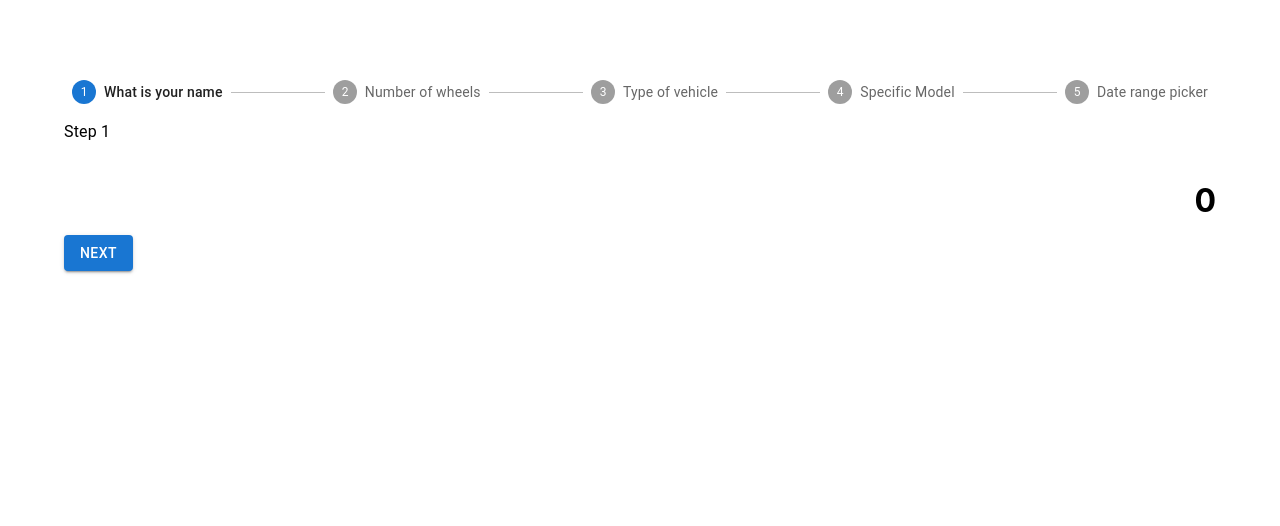
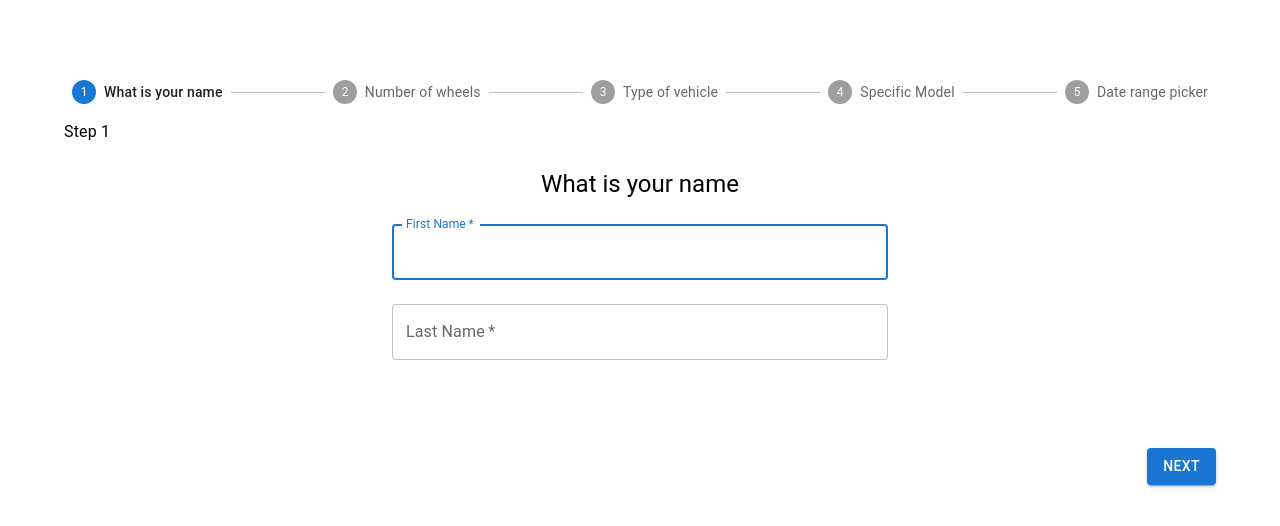
Before and after one commit to sanketgitmod/rental-frontend, a React (Vite) app: page / in a window 1280 px wide. Shown: the top 526 px of the page. Built offline with nearby package versions, Linux system fonts and the light colour scheme.

Commit message:
added components

```diff
--- a/package.json
+++ b/package.json
@@ -13,6 +13,8 @@
     "@emotion/styled": "^11.10.6",
     "@mui/icons-material": "^5.11.11",
     "@mui/material": "^5.11.14",
+    "@mui/x-date-pickers": "^6.2.0",
+    "dayjs": "^1.11.7",
     "moment": "^2.29.4",
     "react": "^18.2.0",
     "react-dom": "^18.2.0",
--- /dev/null
+++ b/src/components/Model.jsx
@@ -0,0 +1,31 @@
+import * as React from "react";
+import Radio from "@mui/material/Radio";
+import RadioGroup from "@mui/material/RadioGroup";
+import FormControlLabel from "@mui/material/FormControlLabel";
+import FormControl from "@mui/material/FormControl";
+import { Typography } from "@mui/material";
+
+function Model(props) {
+  return (
+    <FormControl
+      sx={{
+        display: "flex",
+        flexDirection: "column",
+        alignItems: "center",
+      }}
+    >
+      <Typography component="h1" variant="h5">
+        Specific Model
+      </Typography>
+      <RadioGroup
+        aria-labelledby="demo-radio-buttons-group-label"
+        name="radio-buttons-group"
+      >
+        <FormControlLabel value="r15" control={<Radio />} label="r15" />
+        <FormControlLabel value="m15" control={<Radio />} label="m15" />
+      </RadioGroup>
+    </FormControl>
+  );
+}
+
+export default Model;
--- /dev/null
+++ b/src/components/Picker.jsx
@@ -0,0 +1,30 @@
+import * as React from "react";
+import { DemoContainer } from "@mui/x-date-pickers/internals/demo";
+import { AdapterDayjs } from "@mui/x-date-pickers/AdapterDayjs";
+import { LocalizationProvider } from "@mui/x-date-pickers/LocalizationProvider";
+import { DatePicker } from "@mui/x-date-pickers/DatePicker";
+import { Box, Typography } from "@mui/material";
+
+function Picker(props) {
+  return (
+    <Box
+      sx={{
+        display: "flex",
+        flexDirection: "column",
+        alignItems: "center",
+      }}
+    >
+      <Typography component="h1" variant="h5">
+        Date range picker
+      </Typography>
+      <LocalizationProvider dateAdapter={AdapterDayjs}>
+        <DemoContainer components={["DatePicker"]}>
+          <DatePicker label="start date" />
+          <DatePicker label="end date" />
+        </DemoContainer>
+      </LocalizationProvider>
+    </Box>
+  );
+}
+
+export default Picker;
--- a/src/components/RentalForm.jsx
+++ b/src/components/RentalForm.jsx
@@ -5,6 +5,11 @@ import Step from "@mui/material/Step";
 import StepLabel from "@mui/material/StepLabel";
 import Button from "@mui/material/Button";
 import Typography from "@mui/material/Typography";
+import UserName from "./UserName";
+import Wheels from "./Wheels";
+import Vehicle from "./Vehicle";
+import Model from "./Model";
+import Picker from "./Picker";
 
 const steps = [
   "What is your name",
@@ -23,19 +28,19 @@ function RentalForm() {
 
   function showStep() {
     if (activeStep === 0) {
-      return <h1>0</h1>;
+      return <UserName />;
     }
     if (activeStep === 1) {
-      return <h1>1</h1>;
+      return <Wheels />;
     }
     if (activeStep === 2) {
-      return <h1>2</h1>;
+      return <Vehicle />;
     }
     if (activeStep === 3) {
-      return <h1>3</h1>;
+      return <Model />;
     }
     if (activeStep === 4) {
-      return <h1>4</h1>;
+      return <Picker />;
     }
   }
 
@@ -64,10 +69,13 @@ function RentalForm() {
           <Typography sx={{ mt: 2, mb: 1 }}>Step {activeStep + 1}</Typography>
           <Box sx={{ display: "flex", flexDirection: "row", pt: 2 }}>
             <Box sx={{ flex: "1 1 auto" }} />
-
-            {showStep()}
           </Box>
-          <Button variant="contained" onClick={handleNext}>
+          {showStep()}
+          <Button
+            variant="contained"
+            sx={{ marginY: 10, float: "right" }}
+            onClick={handleNext}
+          >
             {activeStep === steps.length - 1 ? "Finish" : "Next"}
           </Button>
         </>
--- /dev/null
+++ b/src/components/UserName.jsx
@@ -0,0 +1,41 @@
+import * as React from "react";
+import TextField from "@mui/material/TextField";
+import Box from "@mui/material/Box";
+import Typography from "@mui/material/Typography";
+
+function UserName() {
+  return (
+    <Box
+      sx={{
+        display: "flex",
+        flexDirection: "column",
+        alignItems: "center",
+      }}
+    >
+      <Typography component="h1" variant="h5">
+        What is your name
+      </Typography>
+      <Box component="form" sx={{ mt: 1 }}>
+        <TextField
+          margin="normal"
+          required
+          fullWidth
+          id="firstname"
+          label="First Name"
+          name="firstname"
+          autoFocus
+        />
+        <TextField
+          margin="normal"
+          required
+          fullWidth
+          id="lastname"
+          label="Last Name"
+          name="lastname"
+        />
+      </Box>
+    </Box>
+  );
+}
+
+export default UserName;
--- /dev/null
+++ b/src/components/Vehicle.jsx
@@ -0,0 +1,32 @@
+import * as React from "react";
+import Radio from "@mui/material/Radio";
+import RadioGroup from "@mui/material/RadioGroup";
+import FormControlLabel from "@mui/material/FormControlLabel";
+import FormControl from "@mui/material/FormControl";
+import { Typography } from "@mui/material";
+
+function Vehicle(props) {
+  return (
+    <FormControl
+      sx={{
+        display: "flex",
+        flexDirection: "column",
+        alignItems: "center",
+      }}
+    >
+      <Typography component="h1" variant="h5">
+        Type of vehicle
+      </Typography>
+      <RadioGroup
+        aria-labelledby="demo-radio-buttons-group-label"
+        defaultValue="sports"
+        name="radio-buttons-group"
+      >
+        <FormControlLabel value="sports" control={<Radio />} label="sports" />
+        <FormControlLabel value="cruiser" control={<Radio />} label="cruiser" />
+      </RadioGroup>
+    </FormControl>
+  );
+}
+
+export default Vehicle;
--- /dev/null
+++ b/src/components/Wheels.jsx
@@ -0,0 +1,32 @@
+import * as React from "react";
+import Radio from "@mui/material/Radio";
+import RadioGroup from "@mui/material/RadioGroup";
+import FormControlLabel from "@mui/material/FormControlLabel";
+import FormControl from "@mui/material/FormControl";
+import { Typography } from "@mui/material";
+
+function Wheels(props) {
+  return (
+    <FormControl
+      sx={{
+        display: "flex",
+        flexDirection: "column",
+        alignItems: "center",
+      }}
+    >
+      <Typography component="h1" variant="h5">
+        Number of wheels
+      </Typography>
+      <RadioGroup
+        aria-labelledby="demo-radio-buttons-group-label"
+        defaultValue="2"
+        name="radio-buttons-group"
+      >
+        <FormControlLabel value="2" control={<Radio />} label="2" />
+        <FormControlLabel value="4" control={<Radio />} label="4" />
+      </RadioGroup>
+    </FormControl>
+  );
+}
+
+export default Wheels;
```
Also changed, not shown: 1 other file (tests, documents, lock files or other folders).
